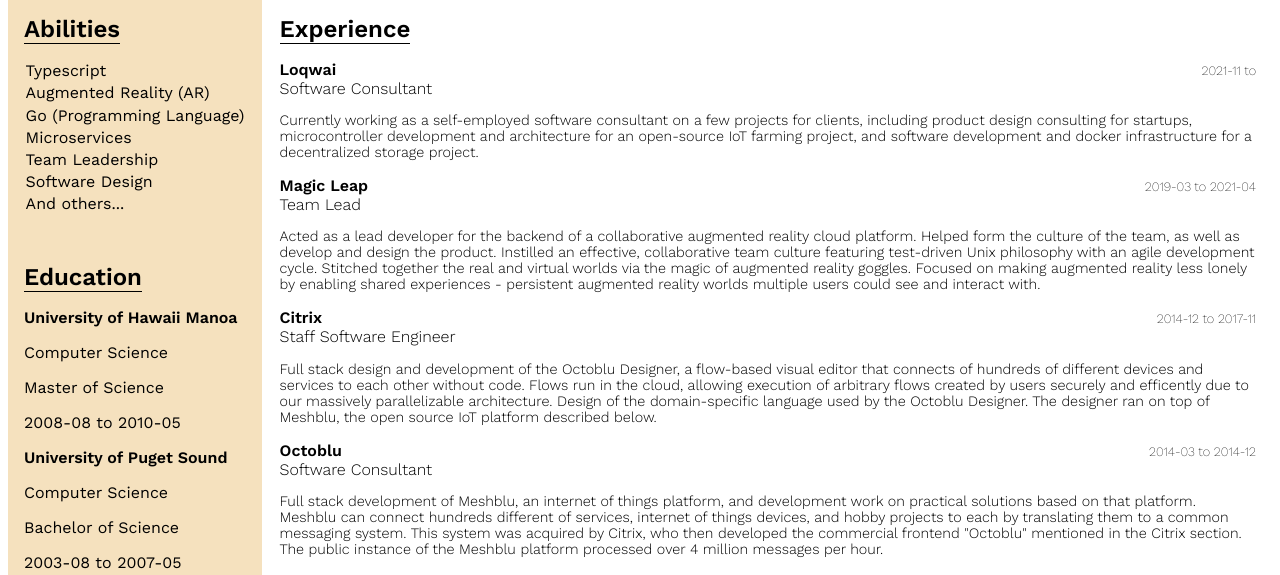
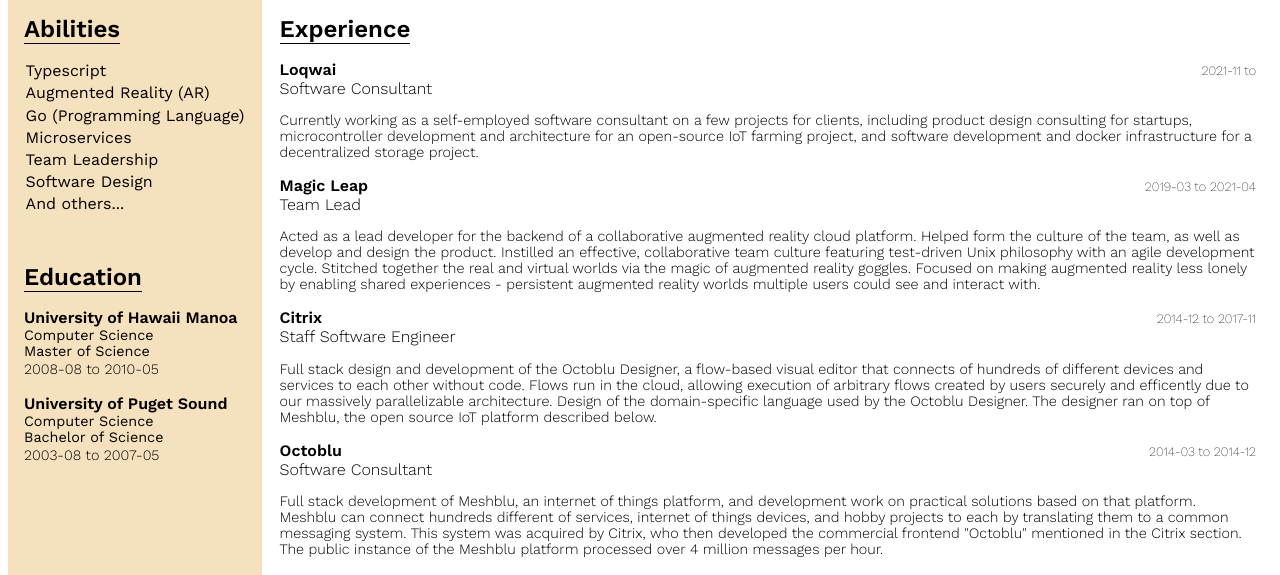
Before and after one commit to redaphid/resume, a plain HTML site: page index.html in a window 1280 px wide. Shown: the part 225-800 px from the top of the page. Drawn offline with nearby package versions, Linux system fonts and the light colour scheme.

Commit message:
format education

```diff
--- a/index.html
+++ b/index.html
@@ -69,6 +69,20 @@
     .Summary {
       font-weight: 300;
       font-size: 0.9em;
+    }
+
+    .Education p {
+      font-weight: 400;
+      font-size: 0.9em;
+      margin: 0;
+    }
+
+    .Educations > ul > li {
+      margin-bottom: 1em;
+    }
+    .Education time {
+      font-weight: 300;
+      font-size: 0.90em;
     }
 
     /* component styles */
@@ -253,11 +267,9 @@
       return html`
         <div class="Education">
           <h4>${education.institution}</h4>
-          <p>${education.area}</p>
+          <p>${education.area} </p>
           <p>${education.studyType}</p>
-          <p>${education.startDate} to ${education.endDate}</p>
-          <p>${education.gpa}</p>
-          <p>${education.courses}</p>
+          <time>${education.startDate} to ${education.endDate}</time>
         </div>
       `
     }
@@ -287,6 +299,7 @@
     const html = htm.bind(h)
     const res = await fetch('resume.json').then(res => res.json())
     render(html`<${Resume} resume=${res}/>`, document.body)
+
     // helper functions
     const getUniqueAbilities = (resume) => {
     const abilities = resume.work.reduce((acc, work) => {
```
